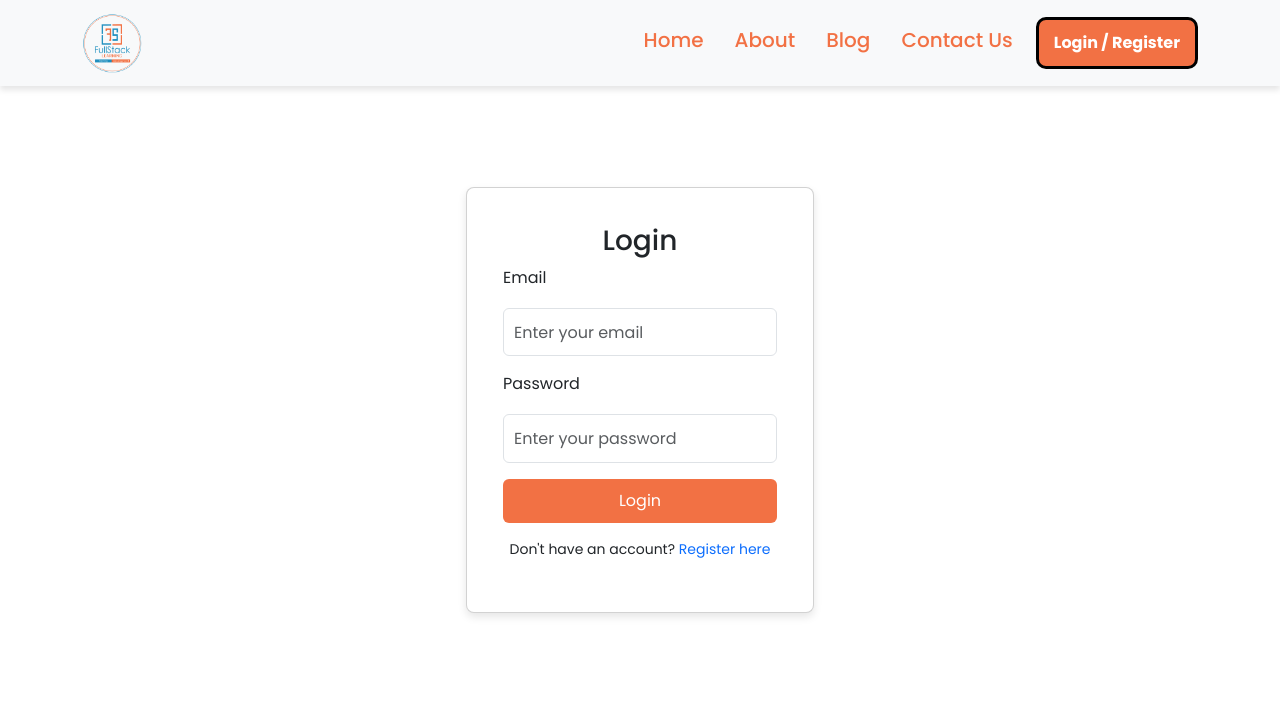
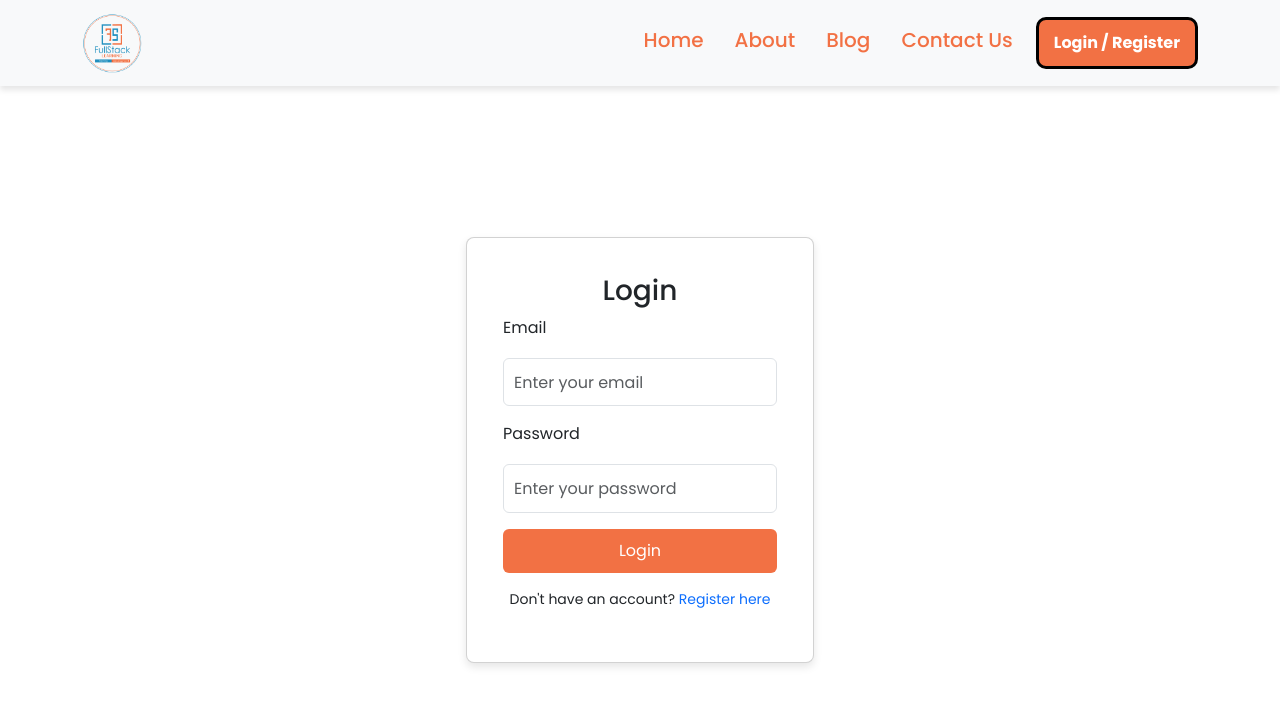
Before and after one commit to rohitjainfsl/registration-form, a React (Vite) app in the folder client/: page /login in a window 1280 px wide. Shown: the top 706 px of the page. Built offline with nearby package versions, Linux system fonts and the light colour scheme; no server answers.

Commit message:
responsive login or changePassword

```diff
--- a/client/src/styles/login.css
+++ b/client/src/styles/login.css
@@ -5,6 +5,7 @@
     box-shadow: 0px 4px 8px rgba(0, 0, 0, 0.1);
     border-radius: 8px;
     background-color: #fff;
+    margin-top: 120px;
   }
 
   .form-control {
```
